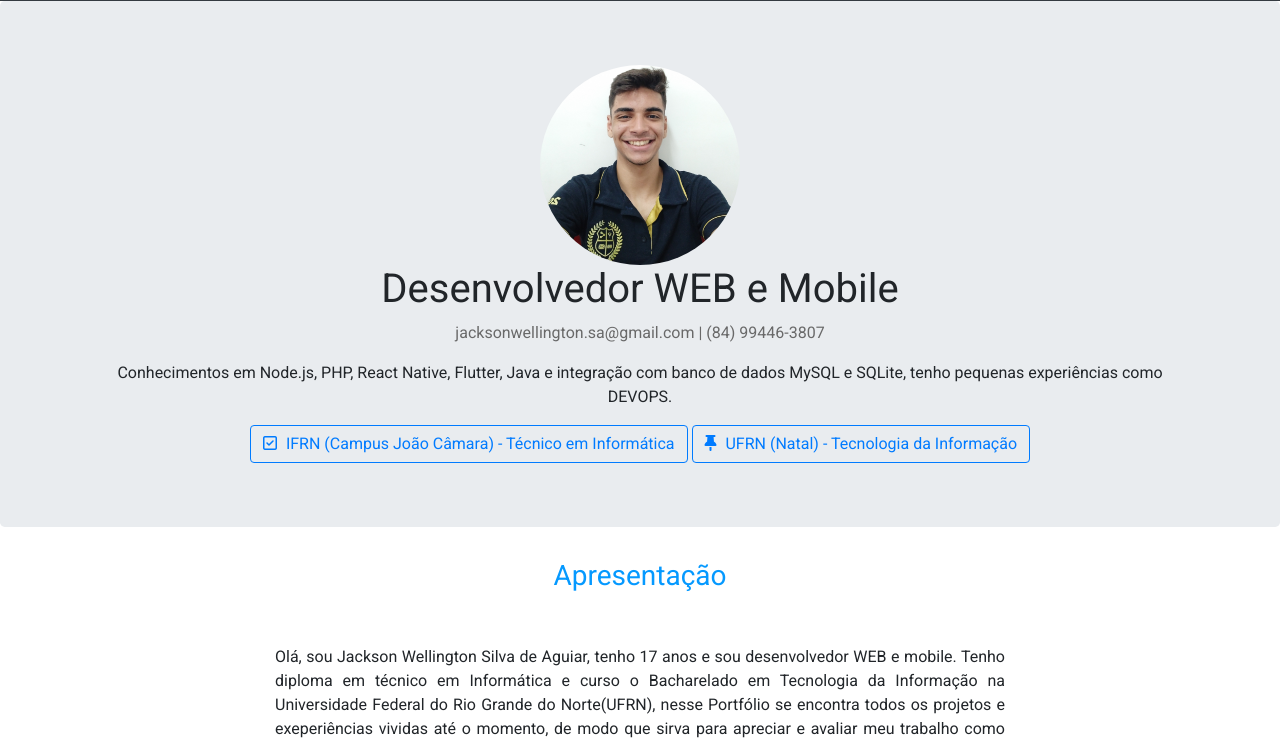
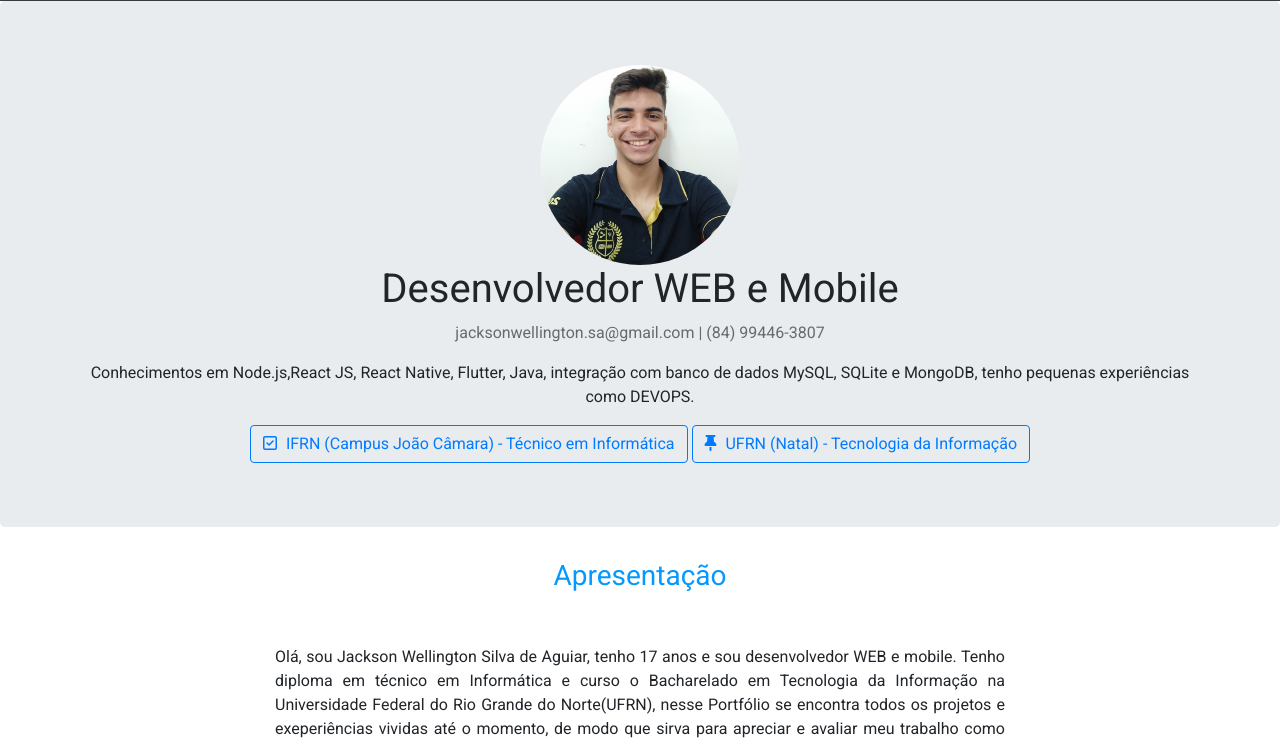
Before and after one commit to JacksonAguiar/portifolio_jackson, a plain HTML site: page index.html in a window 1280 px wide. Shown: the part 53-797 px from the top of the page. Drawn offline with nearby package versions, Linux system fonts and the light colour scheme.

Commit message:
more information

```diff
--- a/index.html
+++ b/index.html
@@ -131,8 +131,8 @@
       </div>
       <h1>Desenvolvedor WEB e Mobile</h1>
       <p style="color: dimgray;">jacksonwellington.sa@gmail.com | (84) 99446-3807</p>
-      <p>Conhecimentos em Node.js, PHP, React Native, Flutter, Java e integração com banco
-        de dados MySQL e SQLite, tenho pequenas experiências como DEVOPS.</p>
+      <p>Conhecimentos em Node.js,React JS, React Native, Flutter, Java, integração com banco
+        de dados MySQL, SQLite e MongoDB, tenho pequenas experiências como DEVOPS.</p>
       <button class="btn btn-outline-primary my-2 my-sm-0">
 
         <i class="fa fa-check-square-o" aria-hidden="true" style="padding-right:5px;"></i>
```
